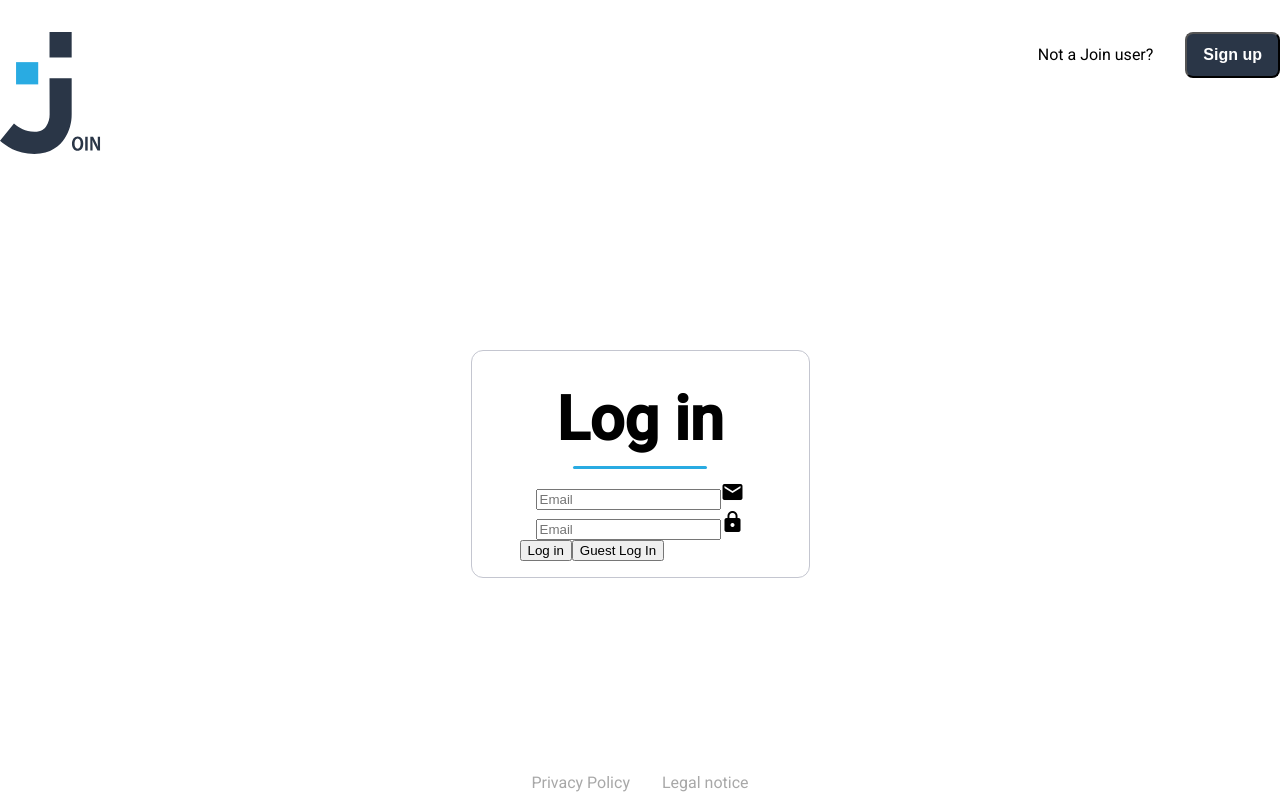
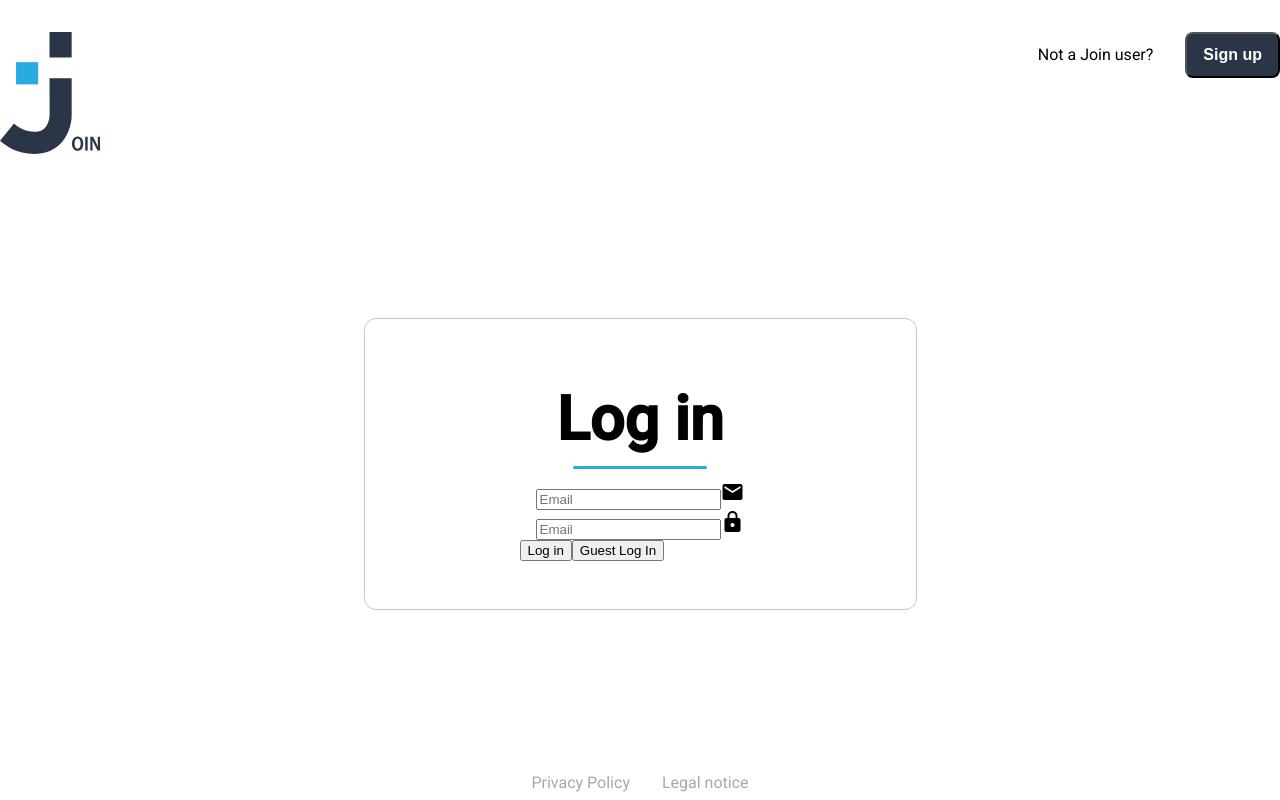
Before and after one commit to DirectDarkside/angular-join, an Angular app: page / in a window 1280 px wide. Built offline with nearby package versions, Linux system fonts and the light colour scheme.

Commit message:
outsource card padding in css variables

```diff
--- a/src/app/components/log-in/log-in.component.scss
+++ b/src/app/components/log-in/log-in.component.scss
@@ -11,6 +11,8 @@ $childMarginRight: 2rem;
 $linkColor: #A8A8A8;
 $linkFontSize: 16px;
 $cardTitleSize: 61px;
+$cardPadX: 155px;
+$cardPadY: 48px;
 
 
 header {
@@ -64,7 +66,7 @@ footer {
 }
 
 .card {
-    padding: 1rem 3rem;
+    padding: $cardPadY $cardPadX;
     background-color: #fff;
 }
 
```
